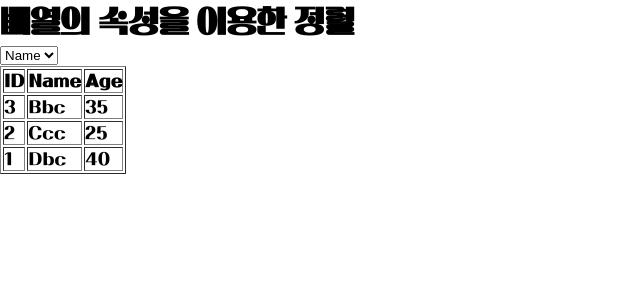
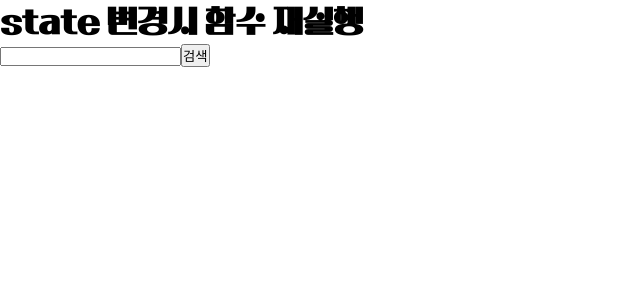
Before and after one commit to suhyun5252/til-react, a React (Vite) app: page / in a window 1280 px wide. Shown: the top 300 px of the page, without its empty margins (0-640 px from the left). Built offline with nearby package versions, Linux system fonts and the light colour scheme.

Commit message:
[docs] usecallback 정리

```diff
--- a/src/App.jsx
+++ b/src/App.jsx
@@ -1,58 +1,21 @@
-import { useMemo } from "react";
-import { useState } from "react";
+import { useCallback, useState } from "react";
 
 function App() {
-  // 데이터를 정렬
-  const [sortBy, setSortBy] = useState("name");
-  // 데모 데이터
-  const data = [
-    { id: 1, name: "Dbc", age: 40 },
-    { id: 2, name: "Ccc", age: 25 },
-    { id: 3, name: "Bbc", age: 35 },
-  ];
-  // 복잡한 연산을 매번 실행하지 않고, sortBy가 변화한 경우에만 정렬하고 싶다.
-  const sortData = useMemo(() => {
-    console.log("정렬함", sortBy);
-    // 아래 sort 구문은 조건에 따라서 true, false를 반복하면서 순서배치 진행
-    // a[sortBy]는 a["name"]>b["name"]
-    return [...data].sort((a, b) => (a[sortBy] > b[sortBy] ? 1 : -1));
-  }, [sortBy]);
-  console.log(sortData);
+  const [query, setQuery] = useState("");
+  // query 가 변경이 된다면 그때 함수를 다시 정의하겠다.
+  const handleSearch = useCallback(() => {
+    console.log("query를 처리하는 새로운 함수 생성", query);
+  }, [query]);
   return (
     <div>
-      <h1>배열의 속성을 이용한 정렬</h1>
-      <div>
-        <select
-          value={sortBy}
-          onChange={e => {
-            setSortBy(e.target.value);
-          }}
-        >
-          <option value="id">ID</option>
-          <option value="name">Name</option>
-          <option value="age">Age</option>
-        </select>
-      </div>
-      <table border={1}>
-        <thead>
-          <tr>
-            <th>ID</th>
-            <th>Name</th>
-            <th>Age</th>
-          </tr>
-        </thead>
-        <tbody>
-          {sortData.map(item => {
-            return (
-              <tr key={item.id}>
-                <td>{item.id}</td>
-                <td>{item.name}</td>
-                <td>{item.age}</td>
-              </tr>
-            );
-          })}
-        </tbody>
-      </table>
+      <h1>state 변경시 함수 재실행</h1>
+      <input
+        value={query}
+        onChange={e => {
+          setQuery(e.target.value);
+        }}
+      />
+      <button onClick={handleSearch}>검색</button>
     </div>
   );
 }
```
Also changed, not shown: 1 other file (tests, documents, lock files or other folders).
